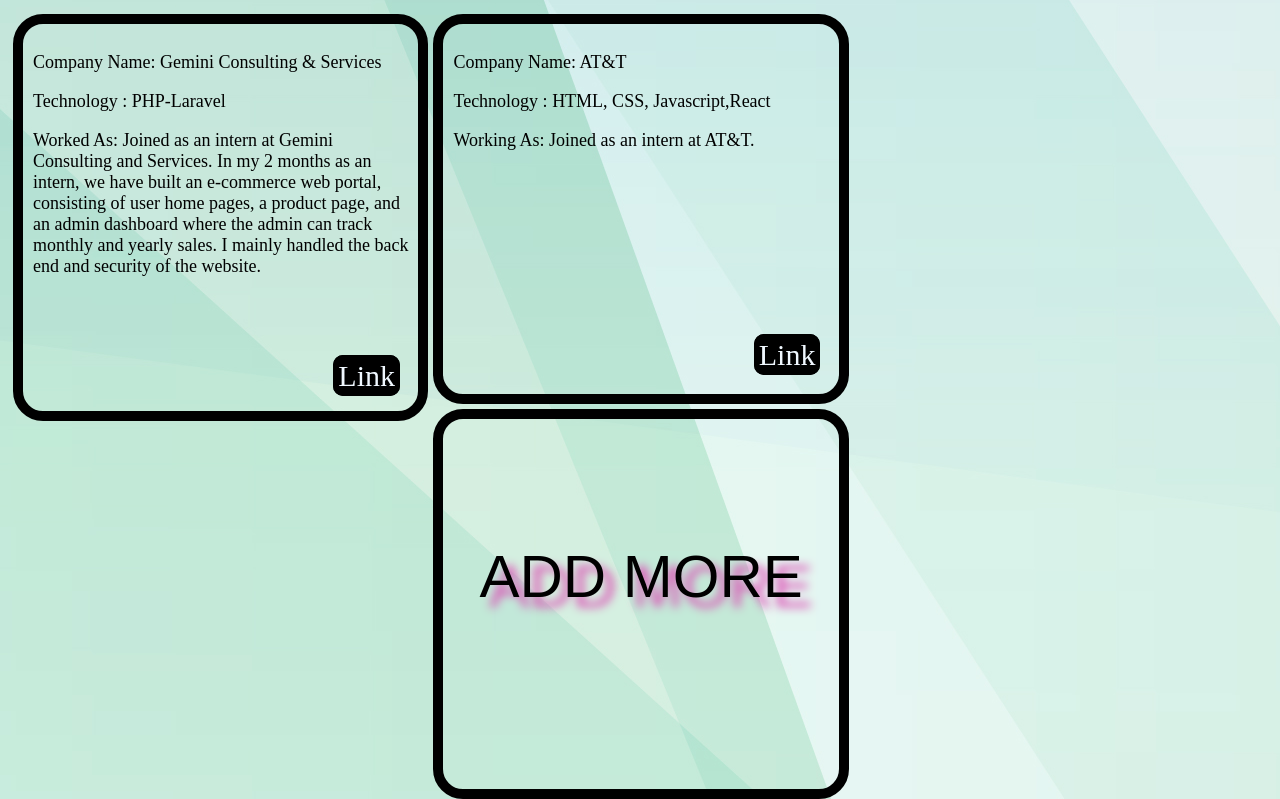
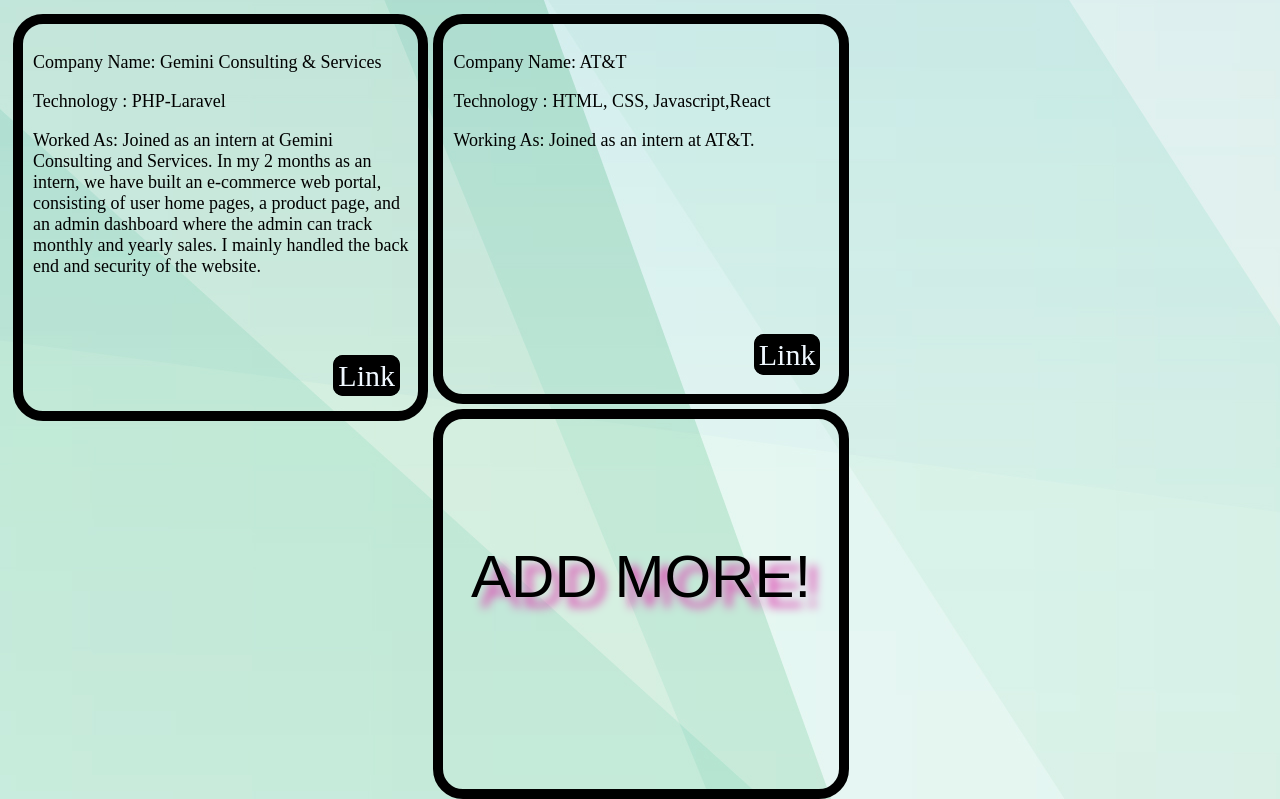
Before and after one commit to jaideep374/jaideep374.github.io, a plain HTML site: page index.html in a window 1280 px wide. Shown: the part 1657-2456 px from the top of the page. Drawn offline with Linux system fonts and the light colour scheme.

Commit message:
Update index.html

```diff
--- a/index.html
+++ b/index.html
@@ -108,7 +108,7 @@
 
     <div class="pro3">
         <div class="fade-in-text">
-            <p>ADD MORE</p>
+            <p>ADD MORE!</p>
           </div>
         <!-- <div class="third"><p>Project Name:Telephone Directory</p> -->
             <!-- <p>Technology : Java, File System</p>
```
